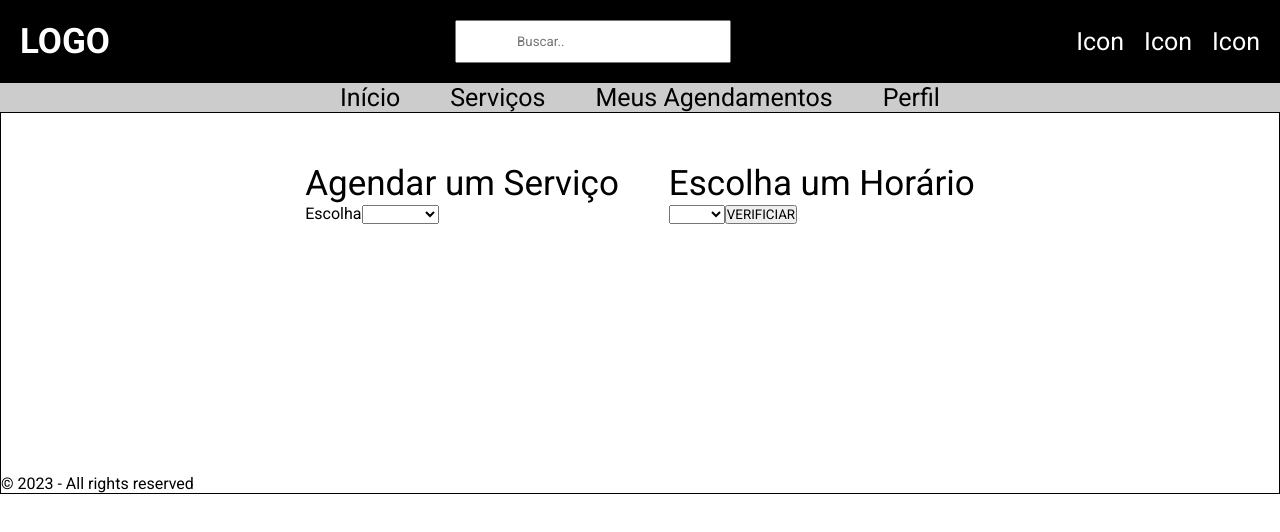
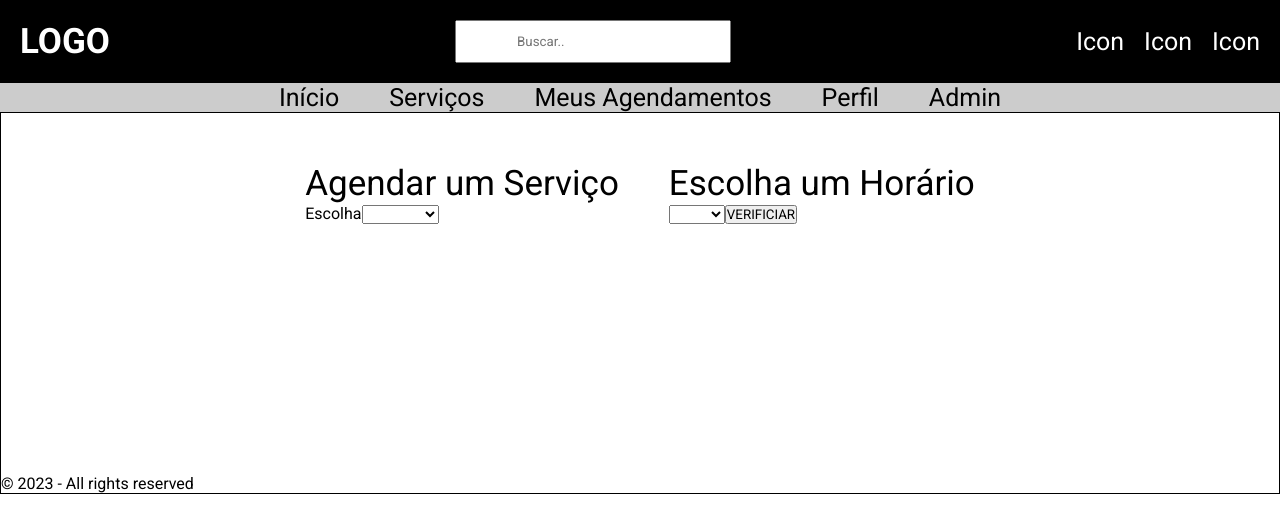
Before and after one commit to AllisonALDS/Management, a React (Vite) app: page /Agendamento in a window 1280 px wide. Shown: the top 532 px of the page. Built offline with nearby package versions, Linux system fonts and the light colour scheme.

Commit message:
Atualizando

```diff
--- a/src/App.jsx
+++ b/src/App.jsx
@@ -1,12 +1,10 @@
 import { createBrowserRouter, createRoutesFromElements, RouterProvider, Route } from 'react-router-dom'
-import { useState } from 'react'
 import './App.css'
 import IndexPage from './pages/HomePage/index'
 import Login from './pages/LoginPage/login'
 import Register from './pages/registerPage/register'
 import Management from './pages/pageManagement/management'
-import AdminPanel from './components/AdminPainel/AdminPanel'
-import MeuAdminPainel from './components/AdminPainel/MeuAdminPainel'
+import AdminPanel from './pages/AdminPainel/AdminPanel'
 
 
 const browserRouter = createBrowserRouter(createRoutesFromElements(
--- a/src/components/Header/ManagementCategory.jsx
+++ b/src/components/Header/ManagementCategory.jsx
@@ -7,6 +7,7 @@ export default function HeaderCategory() {
                     <a href=""><p>Serviços</p></a>
                     <a href=""><p>Meus Agendamentos</p></a>
                     <a href=""><p>Perfil</p></a>
+                    <a href="/Agendamento2"><p>Admin</p></a>
                 </div>
             </div>
         </>
--- a/src/components/AdminPainel/AdminPanel.jsx
+++ b/src/pages/AdminPainel/AdminPanel.jsx
@@ -1,6 +1,5 @@
 import React, { useEffect, useState } from 'react';
 
-// Função para carregar os dados dos serviços do localStorage
 const fetchServicesFromLocalStorage = () => {
   const savedServices = localStorage.getItem('services');
   return savedServices ? JSON.parse(savedServices) : [];
@@ -10,21 +9,16 @@ const AdminPanel = () => {
   const [services, setServices] = useState([]);
   const [newService, setNewService] = useState({ name: '', description: '', price: '', data: '' });
 
-  // Carregar os serviços ao montar o componente
   useEffect(() => {
     const loadedServices = fetchServicesFromLocalStorage();
     console.log(loadedServices)
     setServices(loadedServices);
   }, []);
 
-  // Função para adicionar um novo serviço
-
-  // Função para excluir um serviço
   const deleteService = (serviceId) => {
     const updatedServices = services.filter(service => service.id !== serviceId);
     setServices(updatedServices);
 
-    // Atualizar o localStorage com a lista de serviços atualizada
     localStorage.setItem('services', JSON.stringify(updatedServices));
   };
 
@@ -33,11 +27,6 @@ const AdminPanel = () => {
       <h1>Painel Administrativo</h1>
       <h2>Serviços Disponíveis</h2>
 
-      {/* Formulário para adicionar um novo serviço */}
-      <div>
-      </div>
-
-      {/* Lista de serviços com a opção de excluir */}
       <ul>
         {services.map(service => (
           <li key={service.id}>
--- a/src/pages/pageManagement/management.jsx
+++ b/src/pages/pageManagement/management.jsx
@@ -7,8 +7,6 @@ import './management.css'
 function getInfo(){
 
 }
-
-
 export default function Scheduling(){
     return (
         <>
```
